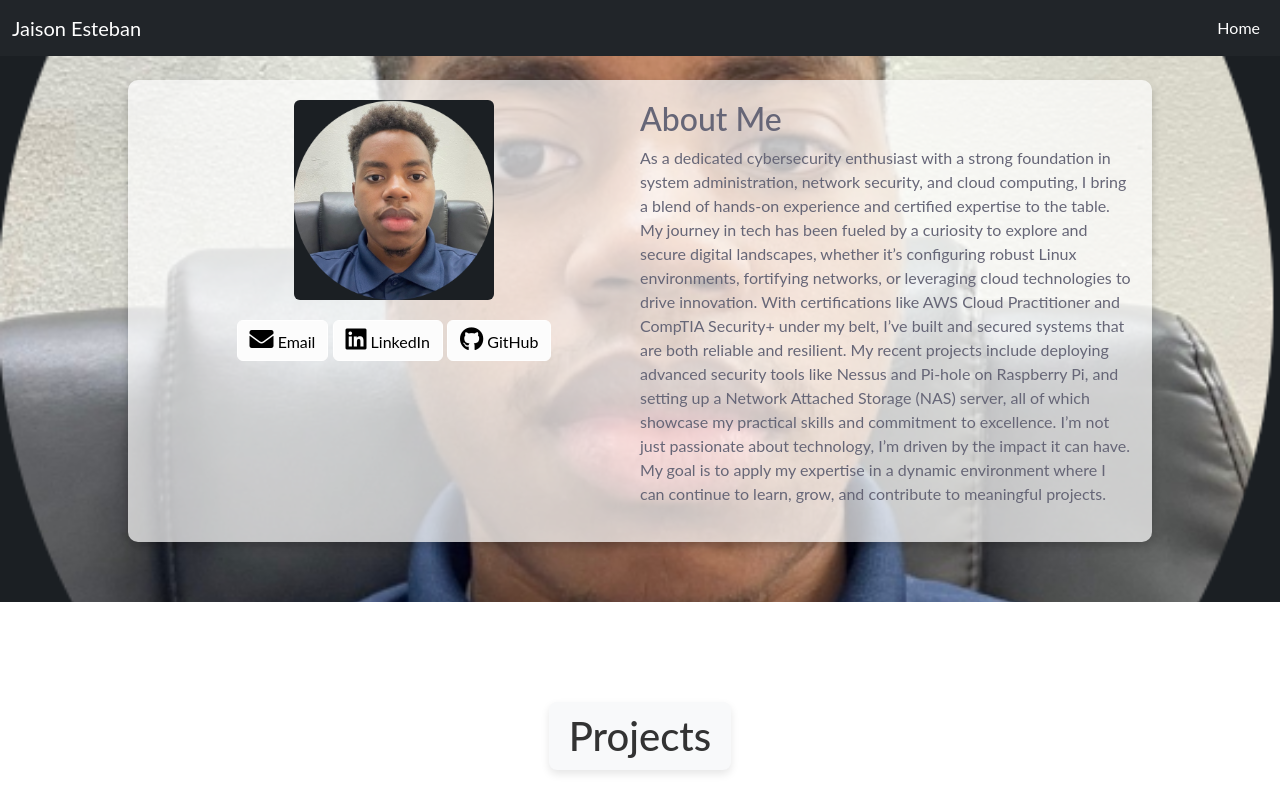
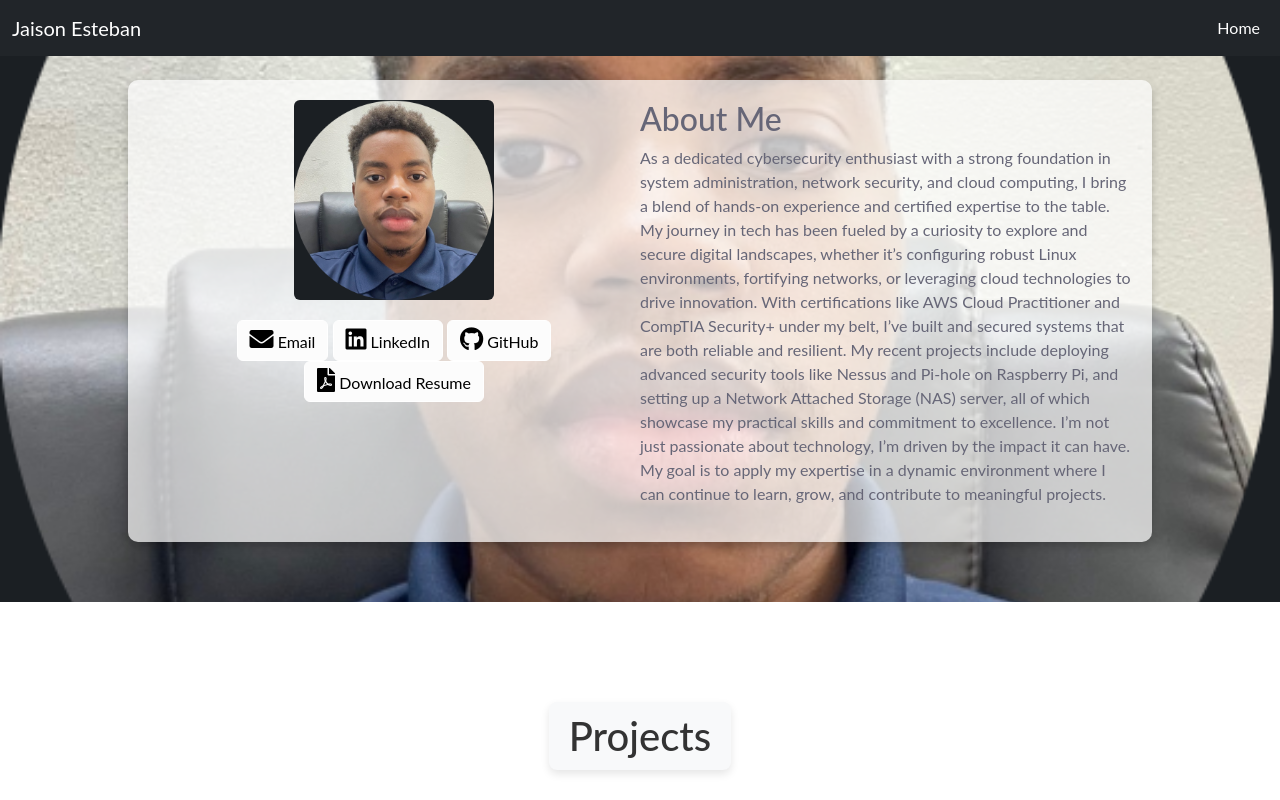
Before and after one commit to JaisonEsteban/JaisonEsteban, a website: page index.html in a window 1280 px wide. Shown: the top 800 px of the page. Drawn offline with nearby package versions, Linux system fonts and the light colour scheme; files whose address does not match are found by name.

Commit message:
Update index.html

```diff
--- a/index.html
+++ b/index.html
@@ -42,9 +42,9 @@
                     <a href="https://github.com/JaisonEsteban" class="btn" target="_blank">
                         <i class="fab fa-github"></i> GitHub
                     </a>
-                    <!-- <a href="../path/to/your-resume.pdf" class="btn btn-light" download>
+                    <a href="../path/to/your-resume.pdf" class="btn btn-light" download>
                         <i class="fa fa-file-pdf"></i> Download Resume
-                    </a> -->
+                    </a>
                 </div>
             </div>
             <div class="right-section">
```
